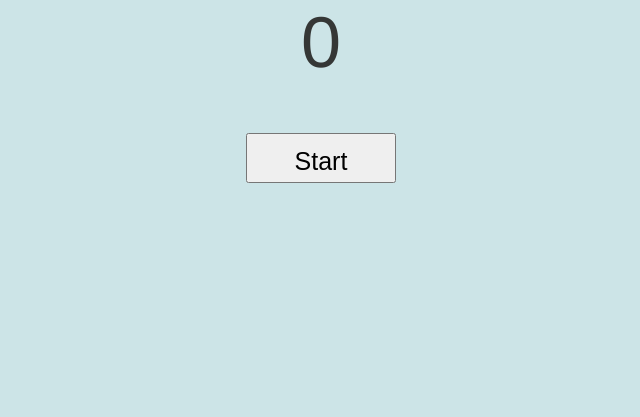
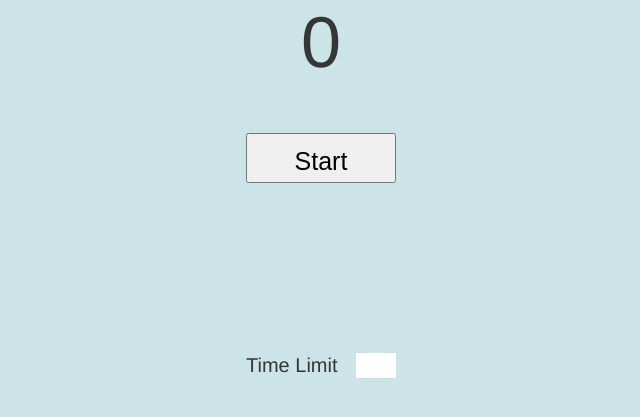
Before and after one commit to darylwada/stop-watch, a plain HTML site: page index.html in a window 1280 px wide. Shown: the part 79-496 px from the top of the page, without its empty margins (319-959 px from the left). Drawn offline with Linux system fonts and the light colour scheme.

Commit message:
Added an input for the user's time limit and styled it. #4

```diff
--- a/index.html
+++ b/index.html
@@ -10,6 +10,9 @@
     <div class="elapsed-time">0</div>
     <button class="start-btn">Start</button>
     <button class="reset-btn hidden">Reset</button>
+    <div class="time-limit-container">
+      <p class="time-limit-label">Time Limit</p><input id="time-limit-input"/>
+    </div>
     <script src="main.js"></script>
   </body>
 </html>
--- a/styles.css
+++ b/styles.css
@@ -31,3 +31,32 @@ button:hover {
 .hidden {
   visibility: hidden;
 }
+
+.time-limit-container {
+  display: block;
+  position: relative;
+  margin: 100px auto;
+  width: 150px;
+  height: 25px;
+  line-height: 25px;
+}
+
+.time-limit-label {
+  display: inline-block;
+  position: absolute;
+  margin: 0;
+  left: 0;
+  font-size: 20px;
+}
+
+#time-limit-input {
+  margin-left: 10px;
+  border: none;
+  padding: 0;
+  height: 25px;
+  width: 40px;
+  position: absolute;
+  right: 0;
+  font-size: 20px;
+  text-align: center;
+}
```
